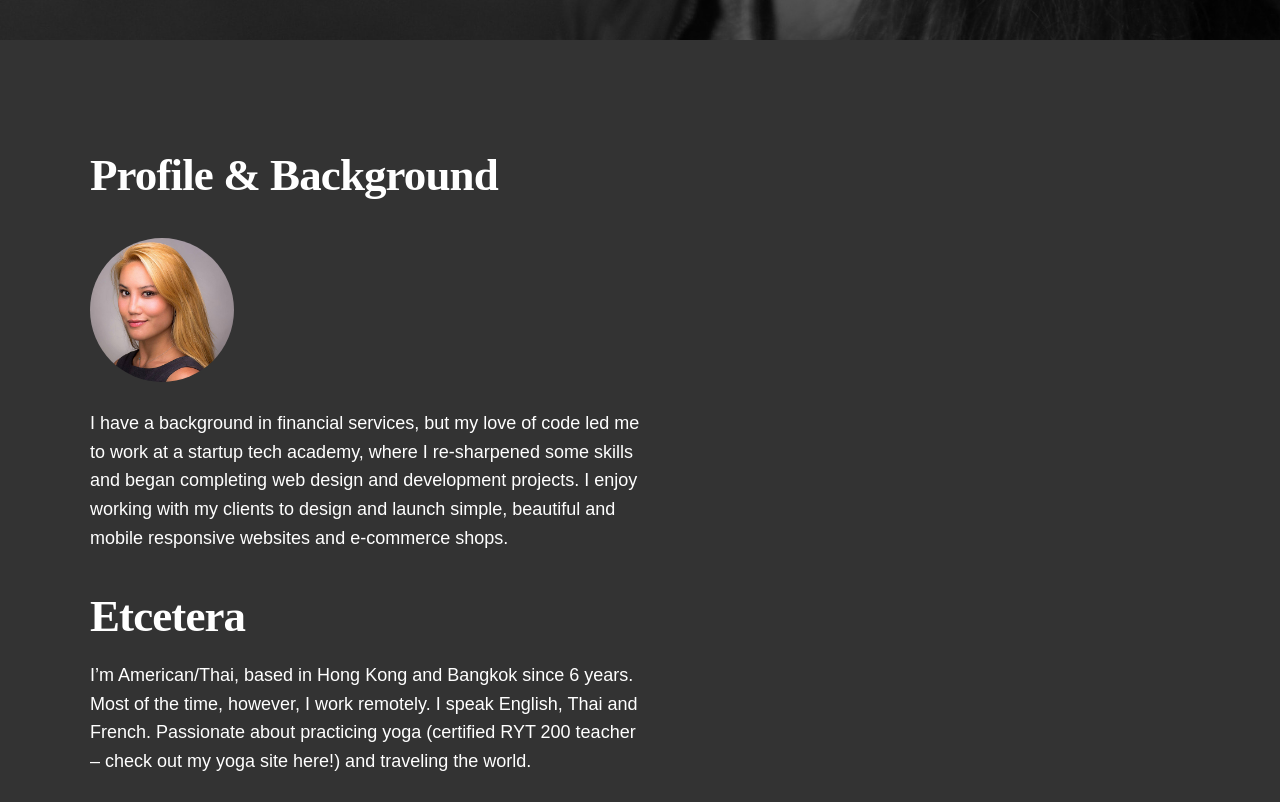
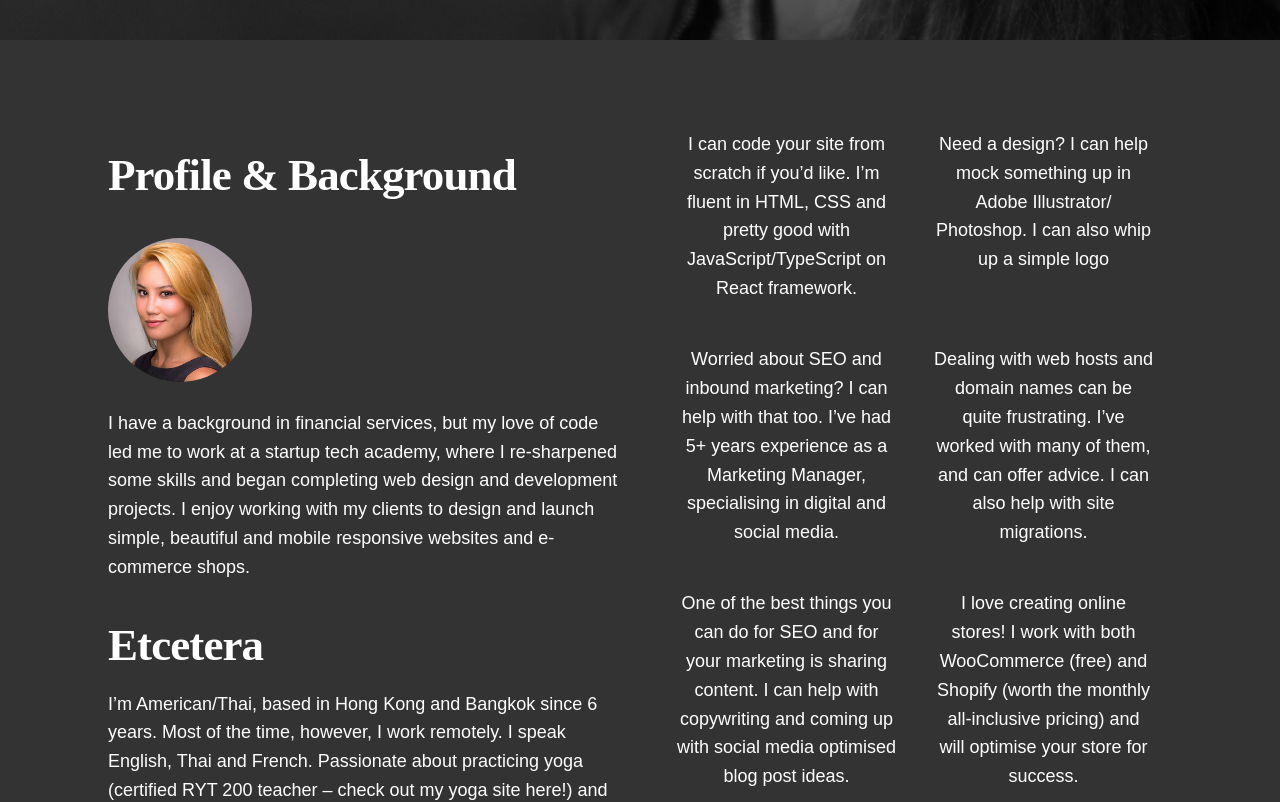
Before and after one commit to elcarp/lisecarpenter.com, a Next.js app: page / in a window 1280 px wide. Shown: the part 760-1562 px from the top of the page. Built offline with nearby package versions, Linux system fonts and the light colour scheme.

Commit message:
add content

```diff
--- a/components/layout.js
+++ b/components/layout.js
@@ -37,8 +37,8 @@ export default function Layout({ children, home }) {
 			{home ? (
 				<>
 					<Hero />
-					<div className='about-me w-full bg-grey py-20 text-white px-5 md:px-20'>
-						<div className='w-full md:w-1/2'>
+					<div className='about-me w-full bg-grey py-20 text-white px-5 md:px-20 block md:flex'>
+						<div className='w-full md:w-1/2 px-4'>
 							<h1 className={`${utilStyles.heading2Xl} pb-4`}>
 								Profile & Background
 							</h1>
@@ -66,6 +66,37 @@ export default function Layout({ children, home }) {
 								200 teacher – check out my yoga site here!) and traveling the
 								world.
 							</p>
+						</div>
+						<div className='w-full px-4 md:w-1/2 grid grid-cols-2'>
+							<div className='skill-box px-4 text-center'>
+								I can code your site from scratch if you’d like. I’m fluent in
+								HTML, CSS and pretty good with JavaScript/TypeScript on React
+								framework.
+							</div>
+							<div className='skill-box px-4 text-center'>
+								Need a design? I can help mock something up in Adobe
+								Illustrator/ Photoshop. I can also whip up a simple logo
+							</div>
+							<div className='skill-box px-4 text-center'>
+								Worried about SEO and inbound marketing? I can help with that
+								too. I’ve had 5+ years experience as a Marketing Manager,
+								specialising in digital and social media.
+							</div>
+							<div className='skill-box px-4 text-center'>
+								Dealing with web hosts and domain names can be quite
+								frustrating. I’ve worked with many of them, and can offer
+								advice. I can also help with site migrations.
+							</div>
+							<div className='skill-box px-4 text-center'>
+								One of the best things you can do for SEO and for your marketing
+								is sharing content. I can help with copywriting and coming up
+								with social media optimised blog post ideas.
+							</div>
+							<div className='skill-box px-4 text-center'>
+								I love creating online stores! I work with both WooCommerce
+								(free) and Shopify (worth the monthly all-inclusive pricing) and
+								will optimise your store for success.
+							</div>
 						</div>
 					</div>
 				</>
```
